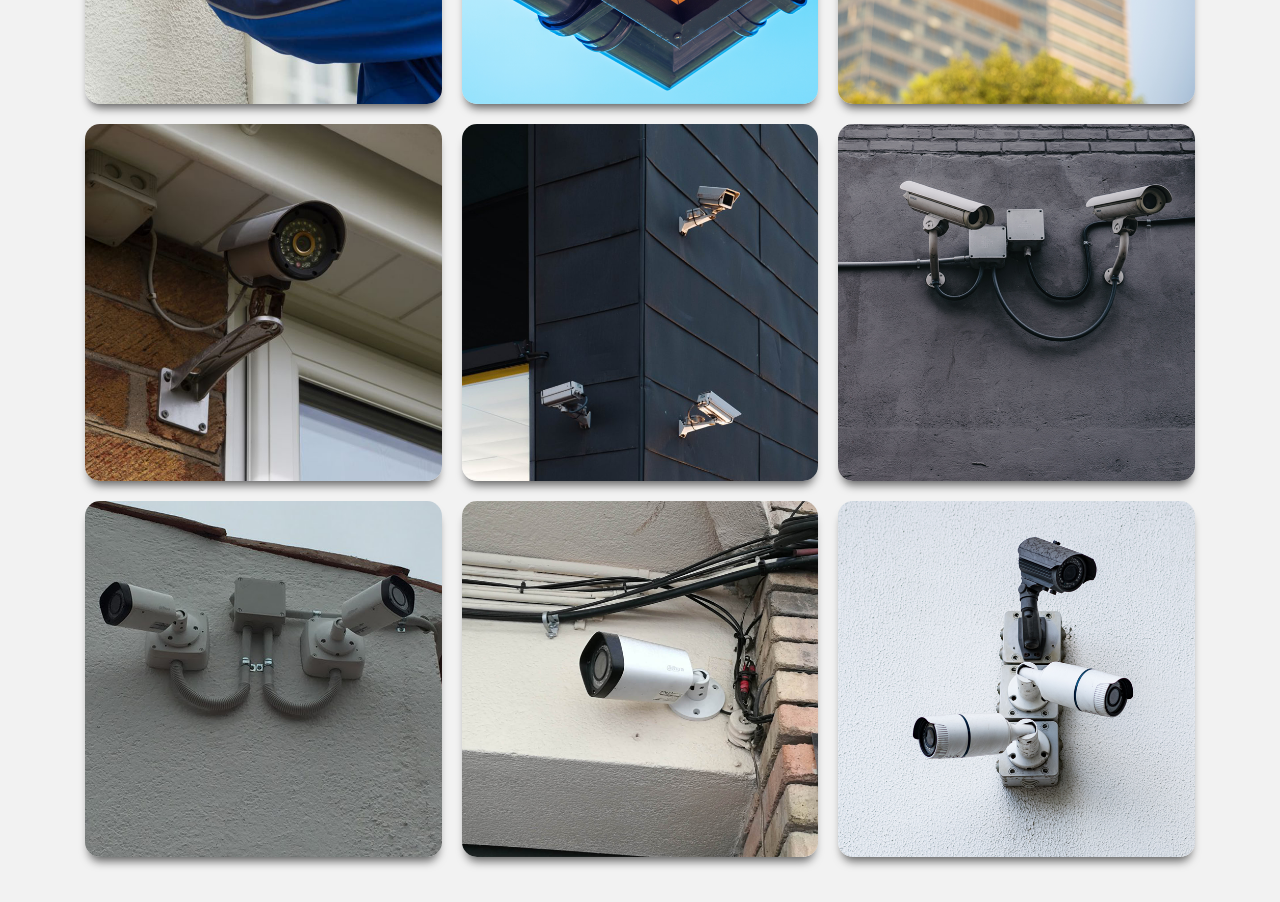
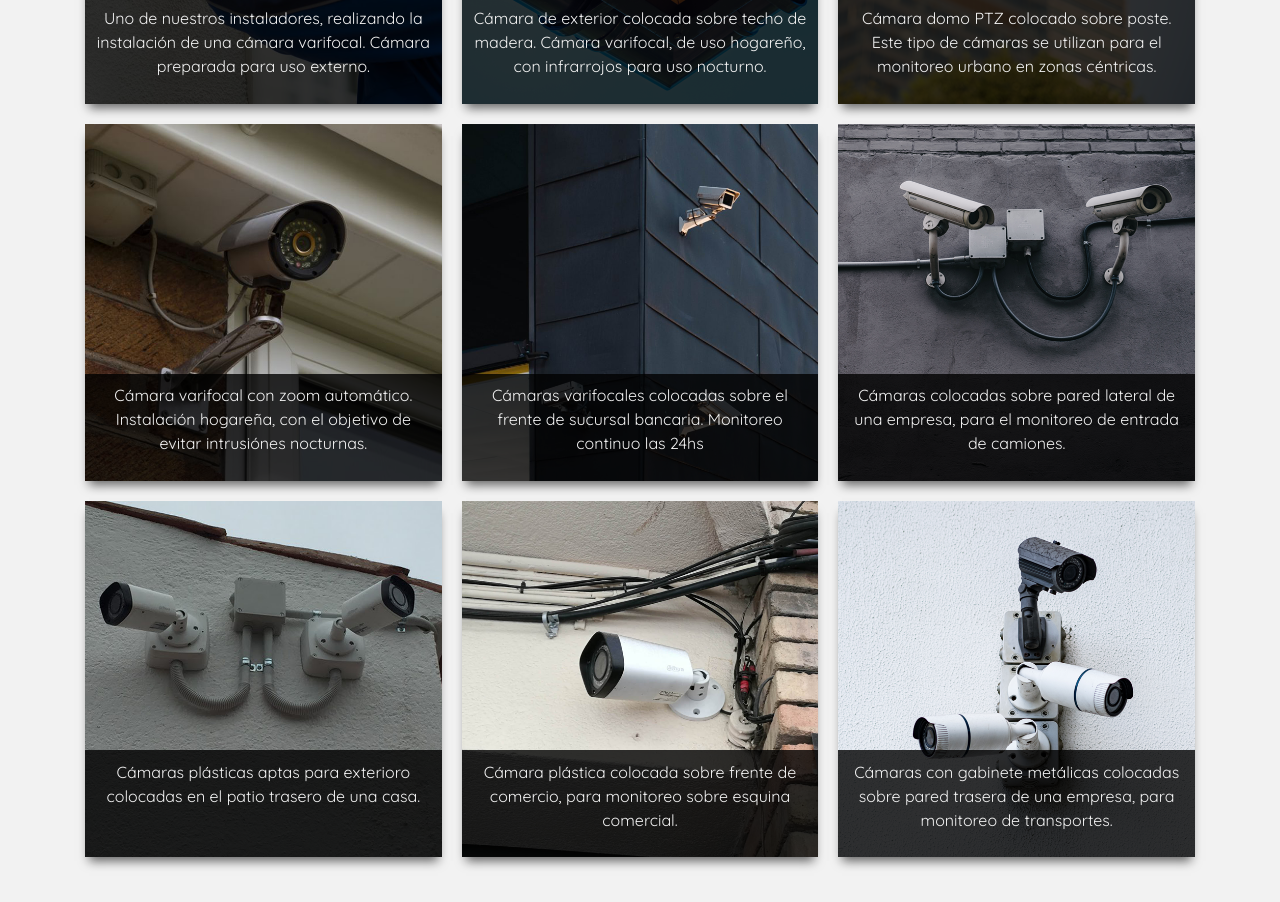
Before and after one commit to DiegoCostanzo/Proyecto-final, a plain HTML site: page pages/nuestrostrabajos.html in a window 1280 px wide. Shown: the part 480-1382 px from the top of the page. Drawn offline with nearby package versions, Linux system fonts and the light colour scheme.

Commit message:
Tercera version de git del proyecto final

```diff
--- a/css/estilo.css
+++ b/css/estilo.css
@@ -5,7 +5,7 @@ h1{color: #0D0D0D;font-family: 'Fjalla One', sans-serif;font-size: 40px;text-ali
 h2{color: #0D0D0D;font-family: 'Fjalla One', sans-serif;font-weight: bold;}
 h3{color: #0D0D0D;font-family: 'Fjalla One', sans-serif;margin: 5px;padding-top: 15px;font-weight: bold;}
 h6,h4{color: #0D0D0D;font-family: 'Quicksand', sans-serif; font-weight: bold}
-p{color: #0D0D0D;font-family: 'Quicksand', sans-serif;}
+p,.parrafo-trabajos{color: #0D0D0D;font-family: 'Quicksand', sans-serif;}
 a{color: #A6A6A6;font-family: 'Quicksand', sans-serif;}
 a:hover{color:#F2F2F2;font-family: 'Quicksand', sans-serif;transition: all .3s;}
 .estilo-icono{margin-right:8px;}
@@ -27,10 +27,15 @@ a:hover{color:#F2F2F2;font-family: 'Quicksand', sans-serif;transition: all .3s;}
 .estilo-boton{background-color:#0D0D0D ; border-color: #0D0D0D;}
 .estilo-boton:hover{background-color:#F2F2F2 ; border-color: #0D0D0D;color:#0D0D0D;}
 .fondo-contacto{background-color: #F2F2F2;}
+.grid-dos{display: grid;grid-template-columns: 1fr 1fr;grid-template-rows: auto;grid-column-gap: 20px;grid-row-gap: 20px;}
+/* Diesño Nuestros trabajos */
 .grid-uno{display: grid;grid-template-columns: 1fr 1fr 1fr;grid-template-rows: 1fr 1fr 1fr;grid-column-gap: 20px;grid-row-gap: 20px;}
-.grid-dos{display: grid;grid-template-columns: 1fr 1fr;grid-template-rows: auto;grid-column-gap: 20px;grid-row-gap: 20px;}
-.imagen-trabajos{box-shadow: 0 8px 10px -4px rgba(0,0,0,.6);border-radius:15px;transition: all 300ms;}
-.imagen-trabajos:hover{display: inline-flex;transform: scale(0.9);-webkit-box-shadow: 10px 10px 5px 0px rgba(0,0,0,0.75);-moz-box-shadow: 10px 10px 5px 0px rgba(0,0,0,0.75);box-shadow: 10px 10px 5px 0px rgba(0,0,0,0.75);}
+.imagen-trabajos{box-shadow: 0 8px 10px -4px rgba(0,0,0,.6);transition: all 300ms;}
+.caja-imagen-trabajos{position: relative;transition: all 300ms;}
+.texto-sobre-imagen{display:block;position: absolute;bottom: 0px;z-index: 10;background: rgb(0,0,0,.8);width: 100%;height: 30%;padding: .6em;transition: all 300ms;text-align: center;}
+.parrafo-trabajos{color: #F2F2F2;}
+.caja-imagen-trabajos:hover{position: relative;transform: scale(0.9);-webkit-box-shadow: 10px 10px 5px 0px rgba(0,0,0,0.75);-moz-box-shadow: 10px 10px 5px 0px rgba(0,0,0,0.75);box-shadow: 10px 10px 5px 0px rgba(0,0,0,0.75);}
+/* --------------------- */
 .dropdown-menu{margin:0;}
 /*Diseño Productos*/
 .productos-caja{display: flex;  flex-direction: row;justify-content: center;}
@@ -75,11 +80,12 @@ section#producto-destacado-seis {grid-area:producto-destacado-seis;background-co
 .parrafo-servicios-titulo{font-size: 1.4rem;}
 .fondo-servicios{background-image: url("../images/servicios_fondo.jpg");border-radius: 1%;}
 /*  -------------   */
+@media only screen and (max-width: 384px){.parrafo-trabajos{font-size: 0.6rem;}}
 @media only screen and (max-width: 576px){.servicios-icono{margin-top:10px;margin-bottom: 20px;}.caja-servicios{display: flex;   flex-direction: column;}.imagen-mapa{width:200px;height:200px;}}
 @media only screen and (max-width: 992px){.imagen-mapa{width:220px;height:250px;}}
-@media only screen and (max-width: 767px){.grid-dos{display: grid;grid-template-columns: 1fr;grid-template-rows:auto;}.h1-destacados-uno{text-align:center;margin-left:0px !important;}.parrafo-mas-vendidos{text-align:center;margin-left:0px !important;}.imagen-destacados-uno{width: 300px;height:200px;display:block !important;margin-left: auto!important;margin-right:auto !important;}	section#producto-destacados{grid-area:producto-destacados;background-color: #f8f9fa;display: flex;flex-direction: column;}.productos-caja{display: flex;  flex-direction: column;}.productos-texto-uno{padding-top: 30px; padding-right: 0px;}.productos-texto-dos{padding-top: 30px;padding-left: 0px;} .imagen-productos{width: 300px;height:300px;display:block;margin-left: auto;margin-right: auto;}.h2-productos{text-align:center;}.parrafo-productos{text-align:center;}.imagen-soporte{display: none;}.imagen-servicios{width: 400px;height: 400px;margin-bottom:30px;}}
-@media only screen and (min-width: 768px) and (max-width: 992px){.servicios-icono{height: 100px;width: 100px;;margin-top: 40px;}.parrafo-servicios{font-size: 0.6rem;}.h1-destacados-uno{font-size: 1.5rem;text-align: left;}.imagen-destacados-uno{width: 300px;height:200px;}.parrafo-mas-vendidos{font-size:0.7rem;}.productos-texto-uno{padding-top: 80px; padding-right:10px;}.productos-texto-dos{padding-top: 80px;padding-left:10px;}.h2-productos{font-size: 1.4rem;}.imagen-productos{width: 300px;height:300px;}.parrafo-productos{font-size: 0.8rem;}.parrafo-soporte{font-size:0.5rem;}}
-@media only screen and (min-width: 992px) and (max-width: 1200px){.parrafo-servicios{font-size: 0.8rem;}.parrafo-mas-vendidos{font-size:0.8rem;}.parrafo-soporte{font-size:0.8rem;}}
+@media only screen and (max-width: 767px){.parrafo-trabajos{padding-top: 20px}.grid-uno{display: grid;grid-template-columns: 1fr;grid-template-rows: auto;grid-column-gap: 20px;grid-row-gap: 20px;}.grid-dos{display: grid;grid-template-columns: 1fr;grid-template-rows:auto;}.h1-destacados-uno{text-align:center;margin-left:0px !important;}.parrafo-mas-vendidos{text-align:center;margin-left:0px !important;}.imagen-destacados-uno{width: 300px;height:200px;display:block !important;margin-left: auto!important;margin-right:auto !important;}	section#producto-destacados{grid-area:producto-destacados;background-color: #f8f9fa;display: flex;flex-direction: column;}.productos-caja{display: flex;  flex-direction: column;}.productos-texto-uno{padding-top: 30px; padding-right: 0px;}.productos-texto-dos{padding-top: 30px;padding-left: 0px;} .imagen-productos{width: 300px;height:300px;display:block;margin-left: auto;margin-right: auto;}.h2-productos{text-align:center;}.parrafo-productos{text-align:center;}.imagen-soporte{display: none;}.imagen-servicios{width: 400px;height: 400px;margin-bottom:30px;}}
+@media only screen and (min-width: 768px) and (max-width: 992px){.parrafo-trabajos{font-size: 0.5rem;}.servicios-icono{height: 100px;width: 100px;;margin-top: 40px;}.parrafo-servicios{font-size: 0.6rem;}.h1-destacados-uno{font-size: 1.5rem;text-align: left;}.imagen-destacados-uno{width: 300px;height:200px;}.parrafo-mas-vendidos{font-size:0.7rem;}.productos-texto-uno{padding-top: 80px; padding-right:10px;}.productos-texto-dos{padding-top: 80px;padding-left:10px;}.h2-productos{font-size: 1.4rem;}.imagen-productos{width: 300px;height:300px;}.parrafo-productos{font-size: 0.8rem;}.parrafo-soporte{font-size:0.5rem;}}
+@media only screen and (min-width: 992px) and (max-width: 1200px){.parrafo-trabajos{font-size: 0.8rem;}.parrafo-servicios{font-size: 0.8rem;}.parrafo-mas-vendidos{font-size:0.8rem;}.parrafo-soporte{font-size:0.8rem;}}
 /* Diseño lightbox */
 .lb-loader,.lightbox{text-align:center;line-height:0;position:absolute;left:0}
 body.lb-disable-scrolling{overflow:hidden}
--- a/pages/nuestrostrabajos.html
+++ b/pages/nuestrostrabajos.html
@@ -71,32 +71,59 @@
   </section>
   <section>
     <div class="grid-uno container mt-5 mb-5">
-      <div>
+      <div class="caja-imagen-trabajos">
         <a class="example-image-link" href="../images/nuestros_trabajos_imagen_uno.png" data-lightbox="example-set" data-title="Uno de nuestros instaladores. Trabajo realizado el 20/02/2020"><img class="example-image img-fluid imagen-trabajos" src="../images/nuestros_trabajos_imagen_uno.png" alt="Instalador colocando cámara de cctv"/></a>
+          <div class="texto-sobre-imagen">
+ 				    <p class="parrafo-trabajos">Uno de nuestros instaladores, realizando la instalación de una cámara varifocal. Cámara preparada para uso externo.</p>
+        	</div>
       </div>
-      <div>
+      <div class="caja-imagen-trabajos">
         <a class="example-image-link" href="../images/nuestros_trabajos_imagen_dos.png" data-lightbox="example-set" data-title="Instalación realizada el 10/03/2020"><img class="example-image img-fluid imagen-trabajos" src="../images/nuestros_trabajos_imagen_dos.png" alt="Imagen de cámara instalada sobre techo de madera"/></a>
+      	  <div class="texto-sobre-imagen">
+ 			      <p class="parrafo-trabajos">Cámara de exterior colocada sobre techo de madera. Cámara varifocal, de uso hogareño, con infrarrojos para uso nocturno.</p>
+          </div>
       </div>
-      <div>
+      <div class="caja-imagen-trabajos">
         <a class="example-image-link" href="../images/nuestros_trabajos_imagen_tres.png" data-lightbox="example-set" data-title="Cámara instalada sobre poste. Instalación realizada el 20/04/2020"><img class="example-image img-fluid imagen-trabajos" src="../images/nuestros_trabajos_imagen_tres.png" alt="Imagen de cámara colocada sobre poste"/></a>
+          <div class="texto-sobre-imagen">
+            <p class="parrafo-trabajos">Cámara domo PTZ colocado sobre poste. Este tipo de cámaras se utilizan para el monitoreo urbano en zonas céntricas.</p>
+          </div>
       </div>
-      <div>
+      <div class="caja-imagen-trabajos">
         <a class="example-image-link" href="../images/nuestros_trabajos_imagen_cuatro.png" data-lightbox="example-set" data-title="Instalación realizada el 07/05/2020"><img class="example-image img-fluid imagen-trabajos" src="../images/nuestros_trabajos_imagen_cuatro.png" alt="Imagen de cámara colocada sobre pared de ladrillo"/></a>
+          <div class="texto-sobre-imagen">
+            <p class="parrafo-trabajos">Cámara varifocal con zoom automático. Instalación hogareña, con el objetivo de evitar intrusiónes nocturnas.</p>
+          </div>
       </div>
-      <div>
-        <a class="example-image-link" href="../images/nuestros_trabajos_imagen_cinco.png" data-lightbox="example-set" data-title="Instalación realizada sobre edificio. Instalación realizada el 15/07/2020"><img class="example-image img-fluid imagen-trabajos" src="../images/nuestros_trabajos_imagen_cinco.png" alt="Imagen de camaras colocadas sobre esquina de edificio"/></a>
+      <div class="caja-imagen-trabajos">
+        <a class="example-image-link" href="../images/nuestros_trabajos_imagen_cinco.png" data-lightbox="example-set" data-title="Instalación realizada sobre edificio. Instalación realizada el 15/07/2020"><img class="example-image img-fluid imagen-trabajos" src="../images/nuestros_trabajos_imagen_cinco.png" alt="Imagen de camaras colocadas sobre esquina, en una sucursal bancaria."/></a>
+          <div class="texto-sobre-imagen">
+            <p class="parrafo-trabajos">Cámaras varifocales colocadas sobre el frente de sucursal bancaria. Monitoreo continuo las 24hs</p>
+          </div>
       </div>
-      <div>
+      <div class="caja-imagen-trabajos">
         <a class="example-image-link" href="../images/nuestros_trabajos_imagen_seis.png" data-lightbox="example-set" data-title="Trabajo realizado el 20/08/2020"><img class="example-image img-fluid imagen-trabajos" src="../images/nuestros_trabajos_imagen_seis.png" alt="Imagen de dos cámaras instaladas sobre pared lateral de un galpón"/></a>
+          <div class="texto-sobre-imagen">
+            <p class="parrafo-trabajos">Cámaras colocadas sobre pared lateral de una empresa, para el monitoreo de entrada de camiones.</p>
+          </div>
       </div>
-      <div>
+      <div class="caja-imagen-trabajos">
         <a class="example-image-link" href="../images/nuestros_trabajos_imagen_siete.png" data-lightbox="example-set" data-title="Trabajo realizado el 05/09/2020"><img class="example-image img-fluid imagen-trabajos" src="../images/nuestros_trabajos_imagen_siete.png" alt="Imagen de cámaras colcoadas sobre pared de una casa"/></a>
+          <div class="texto-sobre-imagen">
+            <p class="parrafo-trabajos">Cámaras plásticas aptas para exterioro colocadas en el patio trasero de una casa.</p>
+          </div>
       </div>
-      <div>
+      <div class="caja-imagen-trabajos">
         <a class="example-image-link" href="../images/nuestros_trabajos_imagen_ocho.png" data-lightbox="example-set" data-title="Colocación de cámara sobre comercio. Instalación realizada el 21/10/2020"><img class="example-image img-fluid imagen-trabajos" src="../images/nuestros_trabajos_imagen_ocho.png" alt="Imagen de cámara colocada sobre pared de comercio"/></a>
+          <div class="texto-sobre-imagen">
+            <p class="parrafo-trabajos">Cámara plástica colocada sobre frente de comercio, para monitoreo sobre esquina comercial.</p>
+          </div>
       </div>
-      <div>
+      <div class="caja-imagen-trabajos">
         <a class="example-image-link" href="../images/nuestros_trabajos_imagen_nueve.png" data-lightbox="example-set" data-title="Instalación realzada el 15/11/2020"><img class="example-image img-fluid imagen-trabajos" src="../images/nuestros_trabajos_imagen_nueve.png" alt="Imagen de cámaras colocadas sobre pared de empresa"/></a>
+          <div class="texto-sobre-imagen">
+            <p class="parrafo-trabajos">Cámaras con gabinete metálicas colocadas sobre pared trasera de una empresa, para monitoreo de transportes.</p>
+          </div>
       </div>
     </div>
   </section>
```
Also changed, not shown: images/s-l300.png (deleted), pages/servicios.html (indentation only).
